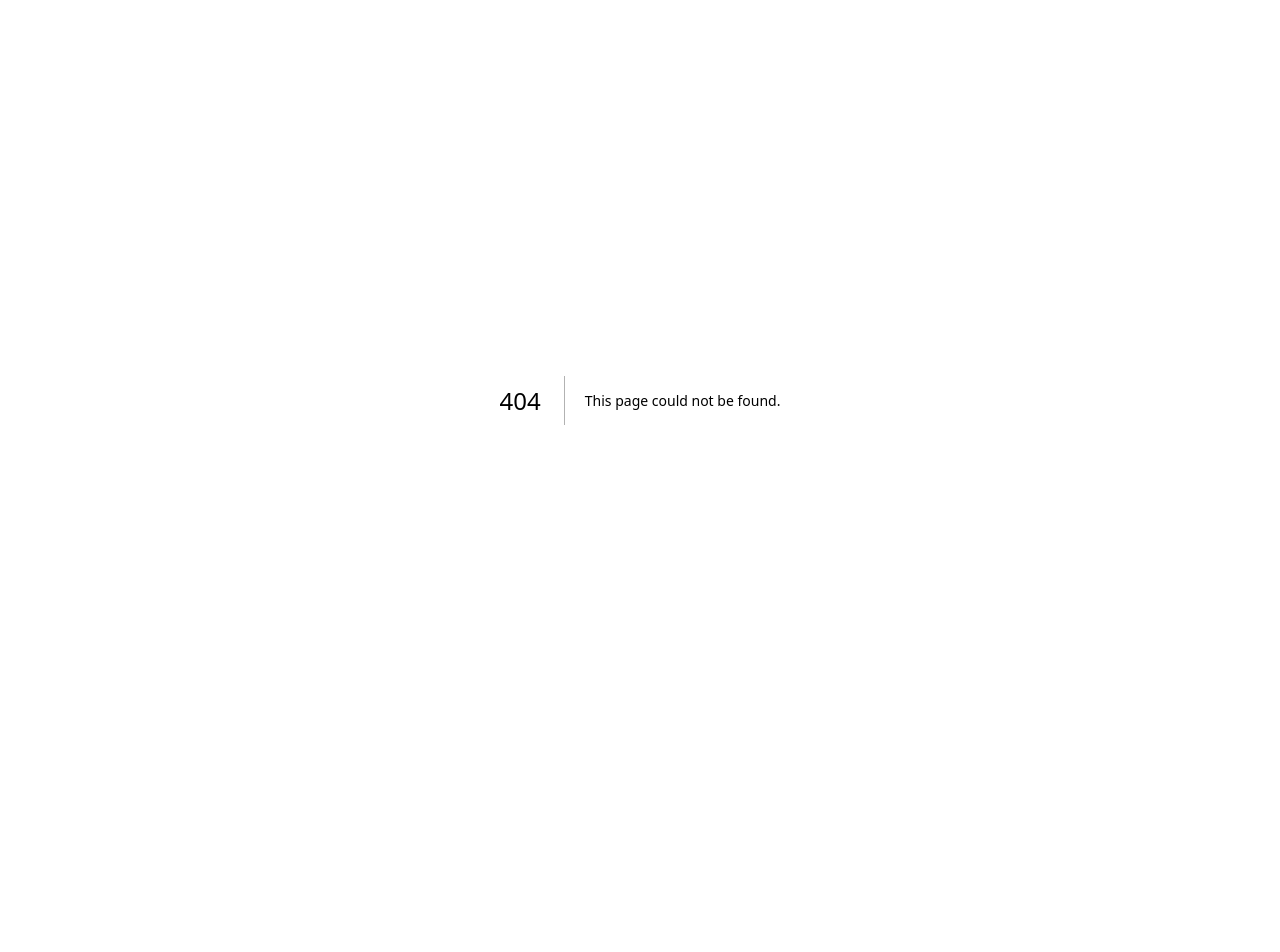
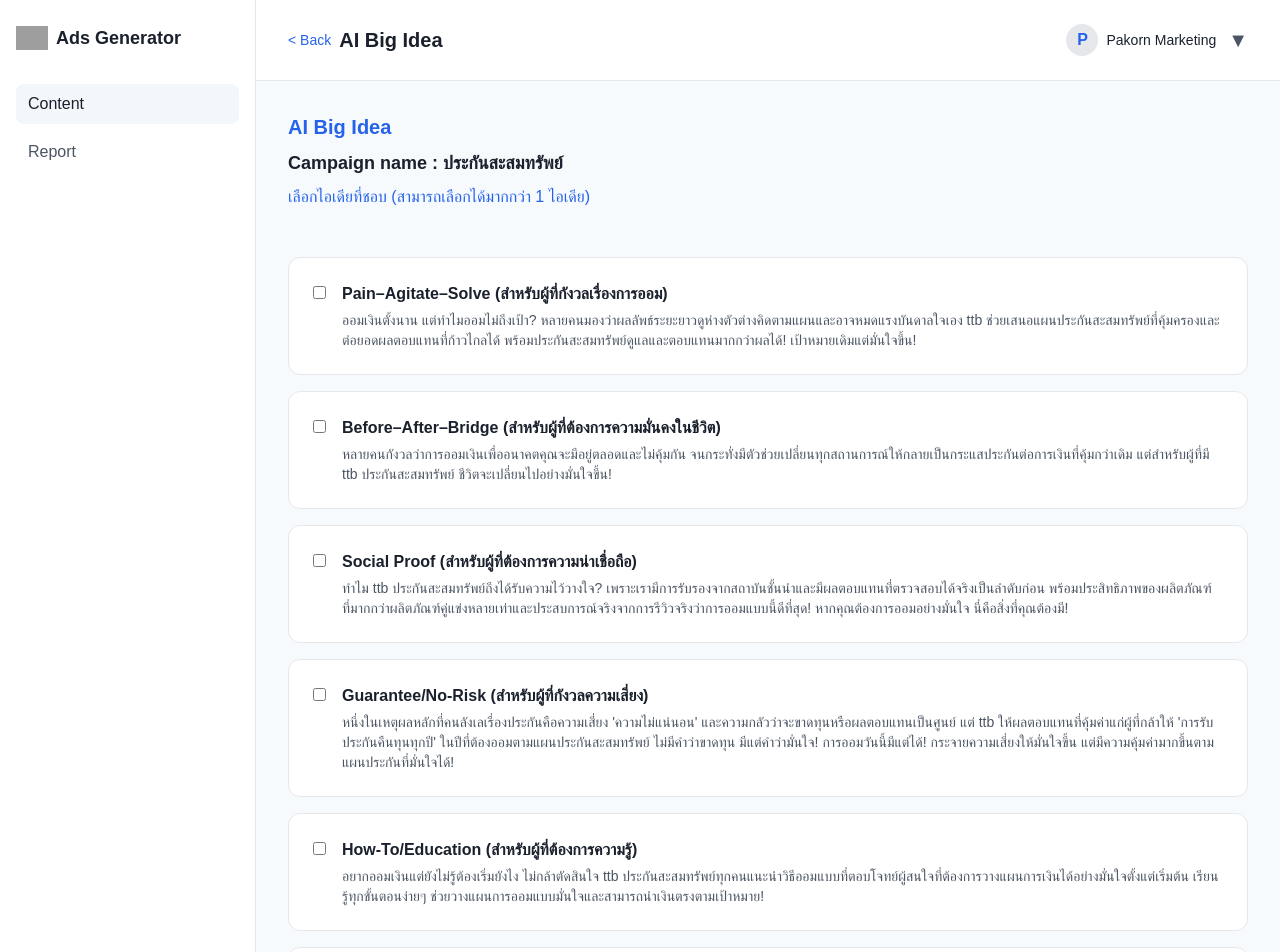
Before and after one commit to passapong-th/react-ai-design-sprint, a Next.js app: page /big-idea in a window 1280 px wide. Before the commit this address had no page. Shown: the top 952 px of the page. Before the commit the page ends 800 px from the top, so only its background shows below. Built offline with nearby package versions, Linux system fonts and the light colour scheme; grey boxes are pictures that could not be loaded.

Commit message:
feat: add AI Big Idea page and link from CreateCampaignForm

```diff
--- /dev/null
+++ b/src/app/big-idea/page.tsx
@@ -0,0 +1,5 @@
+import BigIdeaForm from "../components/BigIdeaForm";
+
+export default function BigIdeaPage() {
+  return <BigIdeaForm />;
+}
--- /dev/null
+++ b/src/app/components/BigIdeaForm.tsx
@@ -0,0 +1,101 @@
+import React from "react";
+import Link from "next/link";
+
+const bigIdeas = [
+  {
+    title: "Pain–Agitate–Solve (สำหรับผู้ที่กังวลเรื่องการออม)",
+    desc: "ออมเงินตั้งนาน แต่ทำไมออมไม่ถึงเป้า? หลายคนมองว่าผลลัพธ์ระยะยาวดูห่างตัวต่างคิดตามแผนและอาจหมดแรงบันดาลใจเอง ttb ช่วยเสนอแผนประกันสะสมทรัพย์ที่คุ้มครองและต่อยอดผลตอบแทนที่ก้าวไกลได้ พร้อมประกันสะสมทรัพย์ดูแลและตอบแทนมากกว่าผลได้! เป้าหมายเดิมแต่มั่นใจขึ้น!"
+  },
+  {
+    title: "Before–After–Bridge (สำหรับผู้ที่ต้องการความมั่นคงในชีวิต)",
+    desc: "หลายคนกังวลว่าการออมเงินเพื่ออนาคตคุณจะมีอยู่ตลอดและไม่คุ้มกัน จนกระทั่งมีตัวช่วยเปลี่ยนทุกสถานการณ์ให้กลายเป็นกระแสประกันต่อการเงินที่คุ้มกว่าเดิม แต่สำหรับผู้ที่มี ttb ประกันสะสมทรัพย์ ชีวิตจะเปลี่ยนไปอย่างมั่นใจขึ้น!"
+  },
+  {
+    title: "Social Proof (สำหรับผู้ที่ต้องการความน่าเชื่อถือ)",
+    desc: "ทำไม ttb ประกันสะสมทรัพย์ถึงได้รับความไว้วางใจ? เพราะเรามีการรับรองจากสถาบันชั้นนำและมีผลตอบแทนที่ตรวจสอบได้จริงเป็นลำดับก่อน พร้อมประสิทธิภาพของผลิตภัณฑ์ที่มากกว่าผลิตภัณฑ์คู่แข่งหลายเท่าและประสบการณ์จริงจากการรีวิวจริงว่าการออมแบบนี้ดีที่สุด! หากคุณต้องการออมอย่างมั่นใจ นี่คือสิ่งที่คุณต้องมี!"
+  },
+  {
+    title: "Guarantee/No-Risk (สำหรับผู้ที่กังวลความเสี่ยง)",
+    desc: "หนึ่งในเหตุผลหลักที่คนลังเลเรื่องประกันคือความเสี่ยง 'ความไม่แน่นอน' และความกลัวว่าจะขาดทุนหรือผลตอบแทนเป็นศูนย์ แต่ ttb ให้ผลตอบแทนที่คุ้มค่าแก่ผู้ที่กล้าให้ 'การรับประกันคืนทุนทุกปี' ในปีที่ต้องออมตามแผนประกันสะสมทรัพย์ ไม่มีคำว่าขาดทุน มีแต่คำว่ามั่นใจ! การออมวันนี้มีแต่ได้! กระจายความเสี่ยงให้มั่นใจขึ้น แต่มีความคุ้มค่ามากขึ้นตามแผนประกันที่มั่นใจได้!"
+  },
+  {
+    title: "How-To/Education (สำหรับผู้ที่ต้องการความรู้)",
+    desc: "อยากออมเงินแต่ยังไม่รู้ต้องเริ่มยังไง ไม่กล้าตัดสินใจ ttb ประกันสะสมทรัพย์ทุกคนแนะนำวิธีออมแบบที่ตอบโจทย์ผู้สนใจที่ต้องการวางแผนการเงินได้อย่างมั่นใจตั้งแต่เริ่มต้น เรียนรู้ทุกขั้นตอนง่ายๆ ช่วยวางแผนการออมแบบมั่นใจและสามารถนำเงินตรงตามเป้าหมาย!"
+  }
+];
+
+const BigIdeaForm: React.FC = () => {
+  return (
+    <div className="flex min-h-screen bg-[#F7FAFC]">
+      {/* Sidebar */}
+      <aside className="w-64 bg-white border-r border-[#E5E7EB] flex flex-col py-6 px-4">
+        <div className="flex items-center gap-2 mb-8">
+          <img src="/ttb-logo.svg" alt="ttb Ads Generator" className="h-6" />
+          <span className="font-bold text-[#1A202C] text-lg">Ads Generator</span>
+        </div>
+        <nav className="flex flex-col gap-2">
+          <Link href="/">
+            <button className="flex items-center gap-2 px-3 py-2 rounded-lg bg-[#F3F6FB] text-[#1A202C] font-medium w-full text-left">
+              <span>Content</span>
+            </button>
+          </Link>
+          <button className="flex items-center gap-2 px-3 py-2 rounded-lg text-[#4B5563] hover:bg-[#F3F6FB] w-full text-left">
+            <span>Report</span>
+          </button>
+        </nav>
+      </aside>
+      {/* Main Content */}
+      <main className="flex-1 flex flex-col bg-[#F7FAFC]">
+        {/* Header */}
+        <header className="flex items-center justify-between px-8 py-6 border-b border-[#E5E7EB] bg-white">
+          <div className="flex items-center gap-2">
+            <Link href="/">
+              <button className="text-[#2563EB] text-sm font-medium">&lt; Back</button>
+            </Link>
+            <span className="text-xl font-semibold text-[#1A202C]">AI Big Idea</span>
+          </div>
+          <div className="flex items-center gap-3">
+            <div className="flex items-center gap-2">
+              <div className="w-8 h-8 rounded-full bg-[#E5E7EB] flex items-center justify-center">
+                <span className="text-[#2563EB] font-bold">P</span>
+              </div>
+              <span className="text-[#1A202C] text-sm">Pakorn Marketing</span>
+            </div>
+            <button className="text-[#4B5563] text-xl">&#9660;</button>
+          </div>
+        </header>
+        {/* Form Section */}
+        <section className="p-8 flex flex-col gap-6 max-w-5xl mx-auto">
+          <div className="mb-4">
+            <h2 className="font-semibold text-xl text-[#2563EB] mb-2">AI Big Idea</h2>
+            <div className="text-lg font-semibold text-[#1A202C] mb-2">Campaign name : ประกันสะสมทรัพย์</div>
+            <div className="text-[#2563EB] mb-2">เลือกไอเดียที่ชอบ (สามารถเลือกได้มากกว่า 1 ไอเดีย)</div>
+          </div>
+          <form className="flex flex-col gap-4">
+            {bigIdeas.map((idea, idx) => (
+              <label key={idx} className="bg-white rounded-xl border border-[#E5E7EB] p-6 flex gap-4 items-start cursor-pointer">
+                <input type="checkbox" className="accent-[#2563EB] mt-1" />
+                <div>
+                  <div className="font-semibold text-[#1A202C] mb-1">{idea.title}</div>
+                  <div className="text-[#4B5563] text-sm">{idea.desc}</div>
+                </div>
+              </label>
+            ))}
+            <div className="bg-white rounded-xl border border-[#E5E7EB] p-6 flex flex-col gap-2">
+              <label className="font-medium text-[#4B5563] mb-1">Input เพิ่มเติม</label>
+              <input type="text" className="border border-[#E5E7EB] rounded-lg px-3 py-2" placeholder="Input เพิ่มเติมหากต้องการใส่ Requirement เพิ่มเติม" />
+            </div>
+          </form>
+          <div className="flex justify-between mt-6">
+            <Link href="/">
+              <button className="bg-[#F3F6FB] text-[#2563EB] px-8 py-2 rounded-lg font-semibold text-lg">Previous</button>
+            </Link>
+            <button className="bg-[#2563EB] text-white px-8 py-2 rounded-lg font-semibold text-lg">Next</button>
+          </div>
+        </section>
+      </main>
+    </div>
+  );
+};
+
+export default BigIdeaForm;
--- a/src/app/components/CreateCampaignForm.tsx
+++ b/src/app/components/CreateCampaignForm.tsx
@@ -1,4 +1,5 @@
 import React from "react";
+import Link from "next/link";
 
 const CreateCampaignForm: React.FC = () => {
   return (
@@ -184,7 +185,9 @@
               </div>
             </div>
             <div className="flex justify-end">
-              <button className="bg-[#2563EB] text-white px-8 py-2 rounded-lg font-semibold text-lg">Next</button>
+              <Link href="/big-idea">
+                <button className="bg-[#2563EB] text-white px-8 py-2 rounded-lg font-semibold text-lg">Next</button>
+              </Link>
             </div>
           </div>
         </section>
```
Also changed, not shown: 1 other file (tests, documents, lock files or other folders).
